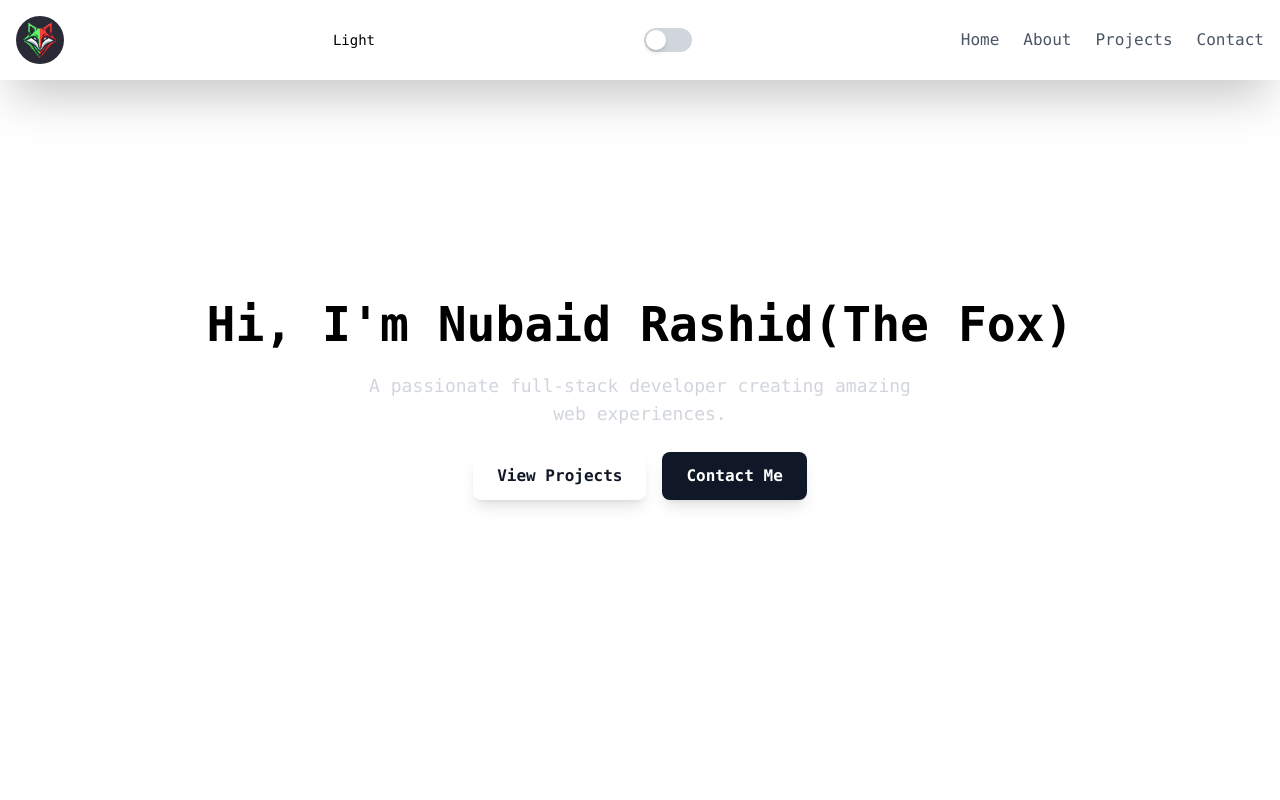
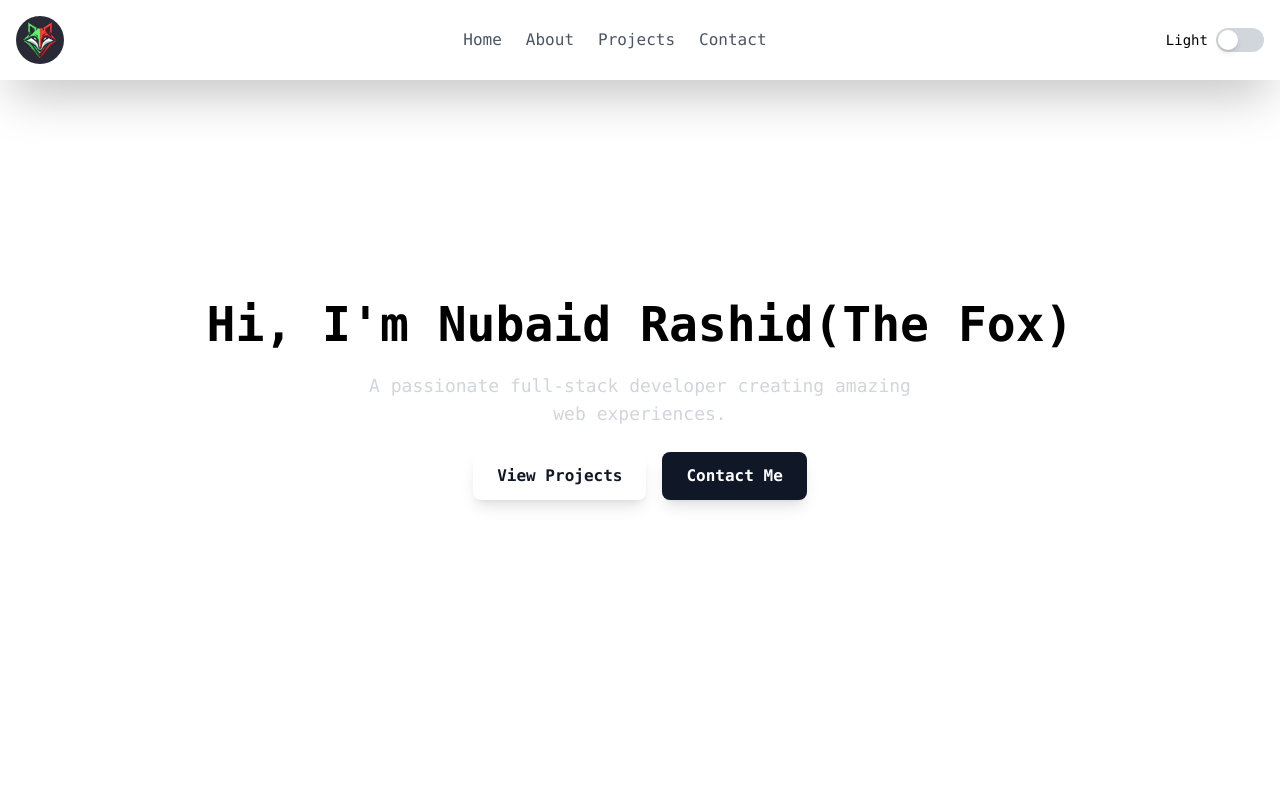
Before and after one commit to The-Fox-369/fox-portfolio, a Vue app: page / in a window 1280 px wide. Shown: the top 800 px of the page. Built offline with nearby package versions, Linux system fonts and the light colour scheme.

Commit message:
14th commit

```diff
--- a/src/components/Navbar.vue
+++ b/src/components/Navbar.vue
@@ -8,17 +8,6 @@
         alt="Fox Logo"
         class="rounded-full w-12 h-12"
       />
-
-      <span class="text-sm">{{ isDark ? "Dark" : "Light" }}</span>
-      <button
-        @click="toggleDark"
-        class="relative w-12 h-6 bg-gray-300 dark:bg-gray-600 rounded-full transition duration-300"
-      >
-        <span
-          class="absolute top-0.5 left-0.5 w-5 h-5 bg-white dark:bg-gray-800 rounded-full shadow-md transform transition-transform duration-300"
-          :class="{ 'translate-x-6': isDark }"
-        ></span>
-      </button>
 
       <button @click="toggleMenu" class="md:hidden">
         <img src="../../public/assets/menu.svg" alt="Menu" class="w-6 h-6" />
@@ -38,6 +27,7 @@
           >Contact</a
         >
       </div>
+      <Toggle />
     </div>
 
     <div
@@ -65,39 +55,12 @@
 </template>
 
 <script setup>
-import { ref, onMounted } from "vue";
-
-const isDark = ref(false);
-
+import Toggle from "./Toggle.vue";
+import { ref } from "vue";
 const menuOpen = ref(false);
 const toggleMenu = () => {
   menuOpen.value = !menuOpen.value;
 };
-
-onMounted(() => {
-  // Load user's preference or system setting
-  isDark.value =
-    localStorage.theme === "dark" ||
-    (!("theme" in localStorage) &&
-      window.matchMedia("(prefers-color-scheme: dark)").matches);
-  applyTheme();
-});
-
-function toggleDark() {
-  isDark.value = !isDark.value;
-  applyTheme();
-}
-
-function applyTheme() {
-  const html = document.documentElement;
-  if (isDark.value) {
-    html.classList.add("dark");
-    localStorage.theme = "dark";
-  } else {
-    html.classList.remove("dark");
-    localStorage.theme = "light";
-  }
-}
 </script>
 
 <style scoped></style>
--- /dev/null
+++ b/src/components/Toggle.vue
@@ -0,0 +1,44 @@
+<script setup>
+import { ref, onMounted } from "vue";
+
+const isDark = ref(false);
+
+onMounted(() => {
+  isDark.value =
+    localStorage.theme === "dark" ||
+    (!("theme" in localStorage) &&
+      window.matchMedia("(prefers-color-scheme: dark)").matches);
+  applyTheme();
+});
+
+function toggleDark() {
+  isDark.value = !isDark.value;
+  applyTheme();
+}
+
+function applyTheme() {
+  const html = document.documentElement;
+  if (isDark.value) {
+    html.classList.add("dark");
+    localStorage.theme = "dark";
+  } else {
+    html.classList.remove("dark");
+    localStorage.theme = "light";
+  }
+}
+</script>
+
+<template>
+  <div class="flex items-center gap-2">
+    <span class="text-sm">{{ isDark ? "Dark" : "Light" }}</span>
+    <button
+      @click="toggleDark"
+      class="relative w-12 h-6 bg-gray-300 dark:bg-gray-600 rounded-full transition duration-300"
+    >
+      <span
+        class="absolute top-0.5 left-0.5 w-5 h-5 bg-white dark:bg-gray-800 rounded-full shadow-md transform transition-transform duration-300"
+        :class="{ 'translate-x-6': isDark }"
+      ></span>
+    </button>
+  </div>
+</template>
```
